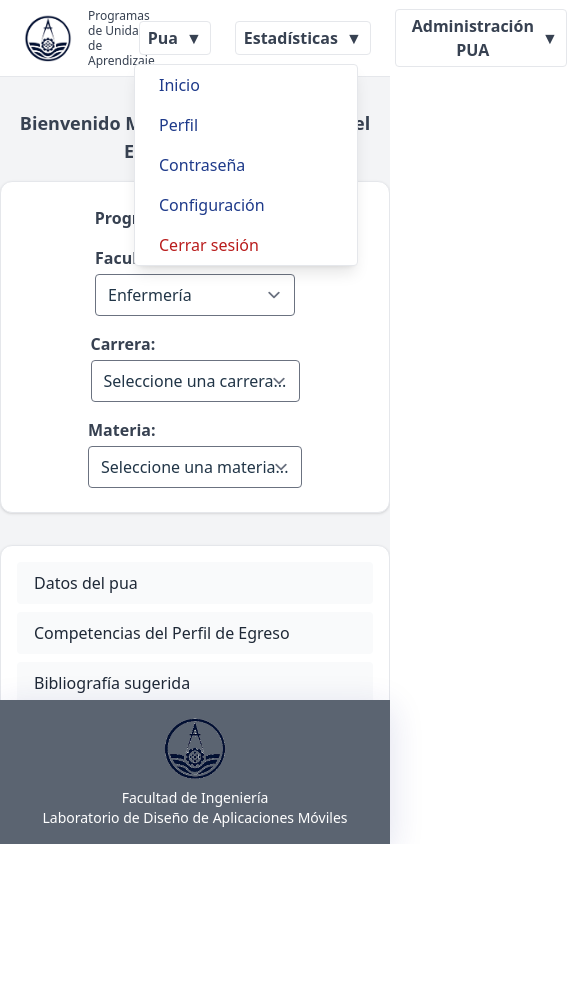
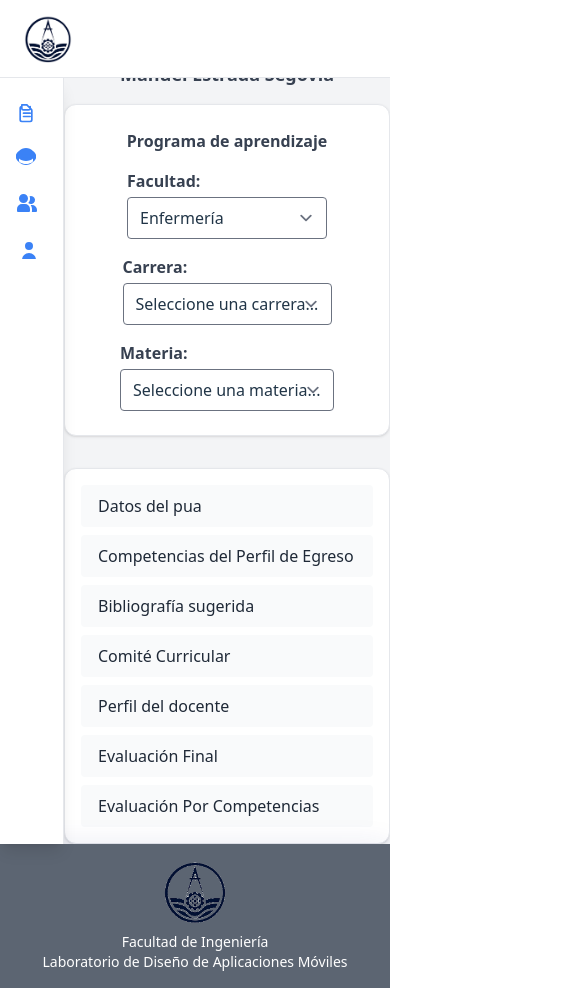
Before and after one commit to OskarAPP/PlaneacionPUA, a React (Vite) app in the folder frontend/: page /procesarpua in a window 390 px wide. Shown: the top 988 px of the page, 585 px wide, since content can reach past the window. Before the commit the page ends 844 px from the top, so only its background shows below. Built offline with nearby package versions, Linux system fonts and the light colour scheme.

Commit message:
Insertando sidebar nuevo
Insertando sidebar nuevo

```diff
--- a/frontend/src/PanelAcceso.jsx
+++ b/frontend/src/PanelAcceso.jsx
@@ -99,6 +99,12 @@ const PanelAcceso = () => {
     weekday: 'long', year: 'numeric', month: 'long', day: 'numeric'
   });
 
+  // --- NUEVO: Cerrar dropdowns del sidebar al salir con el mouse ---
+  const handleSidebarMouseLeave = () => {
+    setEstadisticasOpen(false);
+    setCuentaOpen(false);
+  };
+
   // Ajuste: envuelve todo el contenido en un div que cubre toda la pantalla y aplica fondo claro
   return (
     <div className="bg-gray-50 min-h-screen w-full">
@@ -176,6 +182,7 @@ const PanelAcceso = () => {
       <aside
         className={`fixed left-0 top-[78px] z-20 w-16 hover:w-64 h-[calc(100vh-78px)] transition-all duration-300 bg-white border-r border-gray-200 shadow-lg overflow-hidden${sidebarOpen ? ' w-64' : ''}`}
         aria-label="Sidebar"
+        onMouseLeave={handleSidebarMouseLeave}
       >
         <div className="h-full px-2 py-4 flex flex-col">
           <ul className="space-y-1 font-medium">
@@ -300,15 +307,7 @@ const PanelAcceso = () => {
 
                 <div className="grid grid-cols-1 md:grid-cols-2 gap-4">
                   <div className="bg-white/10 backdrop-blur-sm p-4 rounded-lg">
-                    <h3 className="font-extrabold text-2xl text-white mb-3">Datos Personales</h3>
-                    <div className="space-y-2">
-                      <Row label="Nombre" value={<span className="text-lg font-bold text-gray-300">{docente?.nombre || "N/A"}</span>} white/>
-                      <Row label="Correo" value={<span className="text-lg font-bold text-gray-300">{docente?.correo || "N/A"}</span>} white/>
-                    </div>
-                  </div>
-
-                  <div className="bg-white/10 backdrop-blur-sm p-4 rounded-lg">
-                    <h3 className="font-semibold text-white mb-3">Accesos Rápidos</h3>
+                    <h3 className="font-extrabold text-2xl text-white mb-3">Accesos Rápidos</h3>
                     <div className="grid grid-cols-2 gap-3">
                       <a href="/procesarpua" className="bg-white/10 backdrop-blur-sm p-3 rounded hover:bg-white/20 transition-all duration-200">
                         <div className="flex flex-col items-center">
@@ -342,6 +341,37 @@ const PanelAcceso = () => {
                           <span className="text-sm text-white">Configuración</span>
                         </div>
                       </a>
+                    </div>
+                  </div>
+
+                  <div className="bg-white/10 backdrop-blur-sm p-4 rounded-lg flex flex-col h-full">
+                    <h3 className="font-extrabold text-2xl text-white mb-3">Notificaciones Nuevas</h3>
+                    <div className="bg-white bg-opacity-70 rounded-lg p-3 flex-1 flex flex-col gap-2 min-h-[100px]">
+                      {/* Notificaciones de muestra */}
+                      <div className="flex items-start gap-2">
+                        <span className="inline-block w-2 h-2 mt-2 rounded-full bg-blue-500"></span>
+                        <div>
+                          <span className="font-semibold text-gray-800">Nueva materia registrada</span>
+                          <div className="text-gray-600 text-sm">Se ha agregado la materia "Matemáticas Discretas".</div>
+                          <div className="text-xs text-gray-400">Hace 2 horas</div>
+                        </div>
+                      </div>
+                      <div className="flex items-start gap-2">
+                        <span className="inline-block w-2 h-2 mt-2 rounded-full bg-green-500"></span>
+                        <div>
+                          <span className="font-semibold text-gray-800">Docente asignado</span>
+                          <div className="text-gray-600 text-sm">El docente Juan Pérez fue asignado a "Ingeniería".</div>
+                          <div className="text-xs text-gray-400">Hace 1 día</div>
+                        </div>
+                      </div>
+                      <div className="flex items-start gap-2">
+                        <span className="inline-block w-2 h-2 mt-2 rounded-full bg-yellow-500"></span>
+                        <div>
+                          <span className="font-semibold text-gray-800">Actualización de PUA</span>
+                          <div className="text-gray-600 text-sm">El PUA de "Programación" fue actualizado.</div>
+                          <div className="text-xs text-gray-400">Hace 3 días</div>
+                        </div>
+                      </div>
                     </div>
                   </div>
                 </div>
--- a/frontend/src/ProcesarPua.jsx
+++ b/frontend/src/ProcesarPua.jsx
@@ -1,4 +1,115 @@
 import React, { useState } from "react";
+
+// Sidebar estilo PanelAcceso
+function SidebarProcesarPua({estadisticasOpen, setEstadisticasOpen, cuentaOpen, setCuentaOpen, handleSidebarMouseLeave}) {
+  return (
+    <aside
+      className={`fixed left-0 top-[78px] z-20 w-16 hover:w-64 h-[calc(100vh-78px)] transition-all duration-300 bg-white border-r border-gray-200 shadow-lg overflow-hidden`}
+      aria-label="Sidebar"
+      onMouseLeave={handleSidebarMouseLeave}
+    >
+      <div className="h-full px-2 py-4 flex flex-col">
+        <ul className="space-y-1 font-medium">
+          {/* Menú PUA */}
+          <li>
+            <a
+              href="/procesarpua"
+              className="flex items-center p-2 text-gray-700 rounded-lg hover:bg-blue-100 transition-colors group"
+            >
+              <span className="min-w-[20px] flex justify-center items-center">
+                <svg className="w-5 h-5 text-blue-500 transition duration-75 group-hover:text-blue-700" aria-hidden="true" xmlns="http://www.w3.org/2000/svg" fill="none" viewBox="0 0 24 24" stroke="currentColor">
+                  <path strokeLinecap="round" strokeLinejoin="round" strokeWidth={2} d="M7 3a2 2 0 00-2 2v14a2 2 0 002 2h10a2 2 0 002-2V7.828a2 2 0 00-.586-1.414l-4.828-4.828A2 2 0 0013.172 1H7zm0 0v2a2 2 0 002 2h6a2 2 0 002-2V3m-8 8h8m-8 4h8" />
+                </svg>
+              </span>
+              <span className="ms-3 whitespace-nowrap overflow-hidden transition-all duration-300 opacity-0 -translate-x-full group-hover:translate-x-0 group-hover:opacity-100 text-base">Crear PUA</span>
+            </a>
+          </li>
+          <li>
+            <a
+              href="/puaversion"
+              className="flex items-center p-2 text-gray-700 rounded-lg hover:bg-blue-100 transition-colors group"
+            >
+              <span className="min-w-[20px] flex justify-center items-center">
+                <svg className="w-5 h-5 text-blue-500 transition duration-75 group-hover:text-blue-700" aria-hidden="true" xmlns="http://www.w3.org/2000/svg" fill="currentColor" viewBox="0 0 20 20">
+                  <path d="M10 0C4.612 0 0 5.336 0 7v3c0 1.664 4.612 7 10 7s10-5.336 10-7V7c0-1.664-4.612-7-10-7zm0 16c-3.796 0-7-1.794-7-3v-2.394C4.394 12.12 7.2 13 10 13s5.606-.88 7-2.394V13c0 1.206-3.204 3-7 3z"/>
+                  <path d="M10 10c2.796 0 5-1.196 5-2s-2.204-2-5-2-5 1.196-5 2 2.204 2 5 2z"/>
+                </svg>
+              </span>
+              <span className="ms-3 whitespace-nowrap overflow-hidden transition-all duration-300 opacity-0 -translate-x-full group-hover:translate-x-0 group-hover:opacity-100 text-base">Consultar PUA</span>
+            </a>
+          </li>
+          {/* Menú Estadísticas */}
+          <li className="relative">
+            <button
+              onClick={() => setEstadisticasOpen(!estadisticasOpen)}
+              className="flex items-center w-full p-2 text-gray-700 rounded-lg hover:bg-blue-100 transition-colors group focus:outline-none bg-transparent"
+              style={{ backgroundColor: 'transparent' }}
+            >
+              <span className="min-w-[20px] flex justify-center items-center">
+                <svg className="w-5 h-5 text-blue-500 transition duration-75 group-hover:text-blue-700" aria-hidden="true" xmlns="http://www.w3.org/2000/svg" fill="currentColor" viewBox="0 0 20 18">
+                  <path d="M14 2a3.963 3.963 0 0 0-1.4.267 6.439 6.439 0 0 1-1.331 6.638A4 4 0 1 0 14 2Zm1 9h-1.264A6.957 6.957 0 0 1 15 15v2a2.97 2.97 0 0 1-.184 1H19a1 1 0 0 0 1-1v-1a5.006 5.006 0 0 0-5-5ZM6.5 9a4.5 4.5 0 1 0 0-9 4.5 4.5 0 0 0 0 9ZM8 10H5a5.006 5.006 0 0 0-5 5v2a1 1 0 0 0 1 1h11a1 1 0 0 0 1-1v-2a5.006 5.006 0 0 0-5-5Z"/>
+                </svg>
+              </span>
+              <span className="ms-3 whitespace-nowrap overflow-hidden transition-all duration-300 opacity-0 -translate-x-full group-hover:translate-x-0 group-hover:opacity-100 text-base">Estadísticas</span>
+              <svg className="ms-auto w-4 h-4 text-blue-400 transition-transform duration-300 group-hover:text-blue-700" fill="currentColor" viewBox="0 0 20 20"
+                style={{ transform: estadisticasOpen ? 'rotate(180deg)' : 'rotate(0deg)' }}>
+                <path fillRule="evenodd" d="M5.293 7.293a1 1 0 011.414 0L10 10.586l3.293-3.293a1 1 0 111.414 1.414l-4 4a1 1 0 01-1.414 0l-4-4a1 1 0 010-1.414z" clipRule="evenodd" />
+              </svg>
+            </button>
+            {estadisticasOpen && (
+              <ul className="mt-1 space-y-1 pl-6 border-l border-blue-200 ml-3">
+                <li>
+                  <a href="#" className="block p-2 text-sm text-blue-700 hover:bg-blue-50 rounded-md">Genéricas</a>
+                </li>
+                <li>
+                  <a href="#" className="block p-2 text-sm text-blue-700 hover:bg-blue-50 rounded-md">Específicas</a>
+                </li>
+              </ul>
+            )}
+          </li>
+          {/* Menú Mi Cuenta */}
+          <li className="relative">
+            <button
+              onClick={() => setCuentaOpen(!cuentaOpen)}
+              className="flex items-center w-full p-2 text-gray-700 rounded-lg hover:bg-blue-100 transition-colors group focus:outline-none bg-transparent"
+              style={{ backgroundColor: 'transparent' }}
+            >
+              <span className="min-w-[20px] flex justify-center items-center">
+                <svg className="w-5 h-5 text-blue-500 transition duration-75 group-hover:text-blue-700" aria-hidden="true" xmlns="http://www.w3.org/2000/svg" fill="currentColor" viewBox="0 0 20 20">
+                  <path d="M16 7a4 4 0 11-8 0 4 4 0 018 0zM12 14a7 7 0 00-7 7h14a7 7 0 00-7-7z"/>
+                </svg>
+              </span>
+              <span className="ms-3 whitespace-nowrap overflow-hidden transition-all duration-300 opacity-0 -translate-x-full group-hover:translate-x-0 group-hover:opacity-100 text-base">Mi Cuenta</span>
+              <svg className="ms-auto w-4 h-4 text-blue-400 transition-transform duration-300 group-hover:text-blue-700" fill="currentColor" viewBox="0 0 20 20"
+                style={{ transform: cuentaOpen ? 'rotate(180deg)' : 'rotate(0deg)' }}>
+                <path fillRule="evenodd" d="M5.293 7.293a1 1 0 011.414 0L10 10.586l3.293-3.293a1 1 0 111.414 1.414l-4 4a1 1 0 01-1.414 0l-4-4a1 1 0 010-1.414z" clipRule="evenodd" />
+              </svg>
+            </button>
+            {cuentaOpen && (
+              <ul className="mt-1 space-y-1 pl-6 border-l border-blue-200 ml-3">
+                <li>
+                  <a href="/PanelAcceso" className="block p-2 text-sm text-blue-700 hover:bg-blue-50 rounded-md">Inicio</a>
+                </li>
+                <li>
+                  <a href="#" className="block p-2 text-sm text-blue-700 hover:bg-blue-50 rounded-md">Perfil</a>
+                </li>
+                <li>
+                  <a href="#" className="block p-2 text-sm text-blue-700 hover:bg-blue-50 rounded-md">Contraseña</a>
+                </li>
+                <li>
+                  <a href="#" className="block p-2 text-sm text-blue-700 hover:bg-blue-50 rounded-md">Configuración</a>
+                </li>
+                <li>
+                  <a href="#" className="block p-2 text-sm text-red-600 hover:bg-red-50 rounded-md">Cerrar sesión</a>
+                </li>
+              </ul>
+            )}
+          </li>
+        </ul>
+      </div>
+    </aside>
+  );
+}
 
 const DatosPuaForm = () => (
   <form className="grid grid-cols-1 md:grid-cols-2 gap-4">
@@ -601,7 +712,7 @@ const NuevoTemaModal = ({ open, onClose, onAdd, numero }) => {
           </div>
         </div>
         <div className="flex justify-end gap-2 border-t px-4 py-2">
-          <button className="border rounded px-4 py-1 bg-white text-black" onClick={onClose}>Cerrar</button>
+          <button className="border rounded px-4 py-1 bg-white" onClick={onClose}>Cerrar</button>
           <button className="border border-blue-700 text-blue-700 bg-white rounded px-4 py-1 hover:bg-blue-50 hover:border-blue-800" onClick={() => { onAdd({ num, tema }); setTema(""); setNum(numero || 1); onClose(); }}>Agregar</button>
         </div>
       </div>
@@ -634,7 +745,7 @@ const NuevoSubtemaModal = ({ open, onClose, onAdd, numero }) => {
           </div>
         </div>
         <div className="flex justify-end gap-2 border-t px-4 py-2">
-          <button className="border rounded px-4 py-1 bg-white text-black" onClick={onClose}>Cerrar</button>
+          <button className="border rounded px-4 py-1 bg-white" onClick={onClose}>Cerrar</button>
           <button className="border border-blue-700 text-blue-700 bg-white rounded px-4 py-1 hover:bg-blue-50 hover:border-blue-800" onClick={() => { onAdd({ num, subtema }); setSubtema(""); setNum(numero || 1); onClose(); }}>Agregar</button>
         </div>
       </div>
@@ -795,8 +906,8 @@ const SubcompetenciaPanel = ({ nombre, idx, onRemove }) => {
               ejemplos={bibliosEjemplo}
             />
             <div className="flex justify-between items-center mb-2">
-              {activeSubTab === 0 && <button className="border border-blue-700 text-blue-700 bg-white px-2 py-1 rounded text-xs hover:bg-blue-50 hover:border-blue-800" onClick={() => setModalTemaOpen(true)}>Nuevo tema...</button>}
-              {activeSubTab === 2 && <button className="border border-blue-700 text-blue-700 bg-white px-2 py-1 rounded text-xs hover:bg-blue-50 hover:border-blue-800" onClick={() => setModalBiblioOpen(true)}>Nueva bibliografía...</button>}
+              {activeSubTab === 0 && <button className="border border-blue-700 text-blue-700 bg-white px-2 py-1 rounded text-xs mb-2 hover:bg-blue-50 hover:border-blue-800" onClick={() => setModalTemaOpen(true)}>Nuevo tema...</button>}
+              {activeSubTab === 2 && <button className="border border-blue-700 text-blue-700 bg-white px-2 py-1 rounded text-xs mb-2 hover:bg-blue-50 hover:border-blue-800" onClick={() => setModalBiblioOpen(true)}>Nueva bibliografía...</button>}
             </div>
             {/* Placeholder de contenido */}
             {activeSubTab === 0 && temas.length === 0 && (
@@ -943,111 +1054,42 @@ const SubcompetenciaPanel = ({ nombre, idx, onRemove }) => {
 
 const ProcesarPua = () => {
   const [subcompetencias, setSubcompetencias] = useState([]);
+  const [estadisticasOpen, setEstadisticasOpen] = useState(false);
+  const [cuentaOpen, setCuentaOpen] = useState(false);
   const handleAgregarSubcompetencia = () => {
     setSubcompetencias([...subcompetencias, `Subcompetencia ${subcompetencias.length + 1}`]);
+  };
+  const handleSidebarMouseLeave = () => {
+    setEstadisticasOpen(false);
+    setCuentaOpen(false);
   };
 
   return (
     <div className="min-h-screen w-screen h-screen flex flex-col bg-gray-100">
-      {/* Header */}
-      <header className="bg-white border-b flex items-center justify-between px-6 py-2">
+      {/* Header + Sidebar pegados */}
+      <div className="flex w-full">
+        <div className="flex flex-col">
+          <header className="bg-white border-b flex items-center px-6 py-2 h-[78px] w-full fixed left-0 top-0 z-30 transition-all duration-300">
   <div className="flex items-center gap-2">
     <img src="../src/imagenes/imagen_salida1.png" alt="UAC Logo" className="w-12 h-12 object-contain" />
-          <div className="ml-2">
-            <div className="text-xs text-gray-700 leading-tight">Programas de Unidad<br />de Aprendizaje</div>
+    <div className="ml-2 hidden md:block">
+      <div className="text-xs text-gray-700 leading-tight">
+        Programas de Unidad<br />de Aprendizaje
       </div>
-        </div>
-        <nav className="flex-1 flex items-center ml-8">
-          {/* Dropdown Pua */}
-          <div className="mr-6 relative group" tabIndex={0}>
-            <button
-              className="bg-white text-gray-700 font-semibold flex items-center gap-1 px-2 py-1 rounded hover:bg-blue-100 focus:outline-none border border-gray-200"
-              onClick={e => {
-                e.preventDefault();
-                const el = e.currentTarget.nextSibling;
-                if (el) el.classList.toggle('hidden');
-              }}
-              type="button"
-            >
-              Pua <span className="ml-1">▼</span>
-            </button>
-            <div className="hidden absolute left-0 mt-2 w-40 bg-white border border-gray-200 rounded shadow-lg z-50 animate-fade-in">
-              <a href="/procesarpua" className="block px-4 py-2 text-blue-900 hover:bg-blue-50 hover:text-blue-700 transition-colors">Crear PUA</a>
-              <a href="/puaversion" className="block px-4 py-2 text-blue-900 hover:bg-blue-50 hover:text-blue-700 transition-colors">Consultar PUA</a>
-            </div>
-          </div>
-          {/* Dropdown Estadísticas */}
-          <div className="mr-6 relative group" tabIndex={0}>
-            <button
-              className="bg-white text-gray-700 font-semibold flex items-center gap-1 px-2 py-1 rounded hover:bg-blue-100 focus:outline-none border border-gray-200"
-              onClick={e => {
-                e.preventDefault();
-                const el = e.currentTarget.nextSibling;
-                if (el) el.classList.toggle('hidden');
-              }}
-              type="button"
-            >
-              Estadísticas <span className="ml-1">▼</span>
-            </button>
-            <div className="hidden absolute left-0 mt-2 w-40 bg-white border border-gray-200 rounded shadow-lg z-50 animate-fade-in">
-              <a href="#" className="block px-4 py-2 text-blue-900 hover:bg-blue-50 hover:text-blue-700 transition-colors">Genéricas</a>
-              <a href="#" className="block px-4 py-2 text-blue-900 hover:bg-blue-50 hover:text-blue-700 transition-colors">Específicas</a>
-            </div>
-          </div>
-          {/* Dropdown Administración PUA */}
-          <div className="mr-6 relative group" tabIndex={0}>
-            <button
-              className="bg-white text-gray-700 font-semibold flex items-center gap-1 px-2 py-1 rounded hover:bg-blue-100 focus:outline-none border border-gray-200"
-              onClick={e => {
-                e.preventDefault();
-                const el = e.currentTarget.nextSibling;
-                if (el) el.classList.toggle('hidden');
-              }}
-              type="button"
-            >
-              <i className="fa fa-user mr-1" /> Administración PUA <span className="ml-1">▼</span>
-            </button>
-            <div className="hidden absolute left-0 mt-2 w-48 bg-white border border-gray-200 rounded shadow-lg z-50 animate-fade-in">
-              <a href="#" className="block px-4 py-2 text-blue-900 hover:bg-blue-50 hover:text-blue-700 transition-colors">Docente</a>
-              <a href="#" className="block px-4 py-2 text-blue-900 hover:bg-blue-50 hover:text-blue-700 transition-colors">Director facultad</a>
-            </div>
-          </div>
-        </nav>
-        {/* Dropdown Mi Cuenta */}
-        <div className="flex items-center gap-2 relative" tabIndex={0}>
-          <button
-            className="bg-white text-gray-700 font-semibold flex items-center gap-1 px-2 py-1 rounded hover:bg-blue-100 focus:outline-none border border-gray-200"
-            onClick={e => {
-              e.preventDefault();
-              const el = e.currentTarget.nextSibling;
-              if (el) el.classList.toggle('hidden');
-            }}
-            type="button"
-          >
-            <i className="fa fa-user mr-1" />Mi Cuenta <span className="ml-1">▼</span>
-          </button>
-          <div className="fixed top-16 right-8 w-56 bg-white border border-gray-200 rounded shadow-lg z-50 animate-fade-in">
-            <a href="#" className="flex items-center gap-2 px-4 py-2 text-blue-900 hover:bg-blue-200 hover:text-blue-900 transition-colors" onClick={() => window.location.href = '/panelacceso'}>
-              <span className="fa fa-home" /> Inicio
-            </a>
-            <a href="#" className="flex items-center gap-2 px-4 py-2 text-blue-900 hover:bg-blue-200 hover:text-blue-900 transition-colors">
-              <span className="fa fa-user-circle" /> Perfil
-            </a>
-            <a href="#" className="flex items-center gap-2 px-4 py-2 text-blue-900 hover:bg-blue-200 hover:text-blue-900 transition-colors">
-              <span className="fa fa-key" /> Contraseña
-            </a>
-            <a href="#" className="flex items-center gap-2 px-4 py-2 text-blue-900 hover:bg-blue-200 hover:text-blue-900 transition-colors" onClick={() => window.location.href = '/docentes'}>
-              <span className="fa fa-cog" /> Configuración
-            </a>
-            <a href="#" className="flex items-center gap-2 px-4 py-2 text-red-700 hover:bg-red-200 hover:text-red-900 transition-colors">
-              <span className="fa fa-sign-out" /> Cerrar sesión
-            </a>
     </div>
   </div>
 </header>
 
-      {/* Main Content */}
-      <main className="flex-1 flex flex-col items-center py-8 overflow-auto">
+          <SidebarProcesarPua
+            estadisticasOpen={estadisticasOpen}
+            setEstadisticasOpen={setEstadisticasOpen}
+            cuentaOpen={cuentaOpen}
+            setCuentaOpen={setCuentaOpen}
+            handleSidebarMouseLeave={handleSidebarMouseLeave}
+          />
+        </div>
+        {/* Main Content, scrollable only here */}
+        <main className="flex-1 flex flex-col items-center py-8 overflow-y-auto ml-16 md:ml-64 transition-all duration-300 h-[calc(100vh)]" style={{ maxHeight: '100vh' }}>
           <div className="w-full max-w-4xl mx-auto">
             <div className="text-center text-lg font-semibold text-gray-700 mb-4">
               Bienvenido M. en C. Guadalupe Manuel Estrada Segovia
@@ -1075,7 +1117,6 @@ const ProcesarPua = () => {
                 </div>
               </div>
             </div>
-
             {/* Pestañas desplegables tipo acordeón */}
             <div className="bg-white border rounded-xl shadow p-4">
               <Accordion />
@@ -1110,7 +1151,7 @@ const ProcesarPua = () => {
             </div>
           </div>
         </main>
-
+      </div>
       {/* Footer */}
       <footer className="bg-gray-600/90 text-white py-4 flex flex-col items-center mt-auto shadow-glass">
         <img src="../src/imagenes/imagen_salida1.png" alt="Facultad de Ingeniería" className="w-16 h-16 mb-2" />
```
Lines whose indentation alone changed are shown as unchanged.
